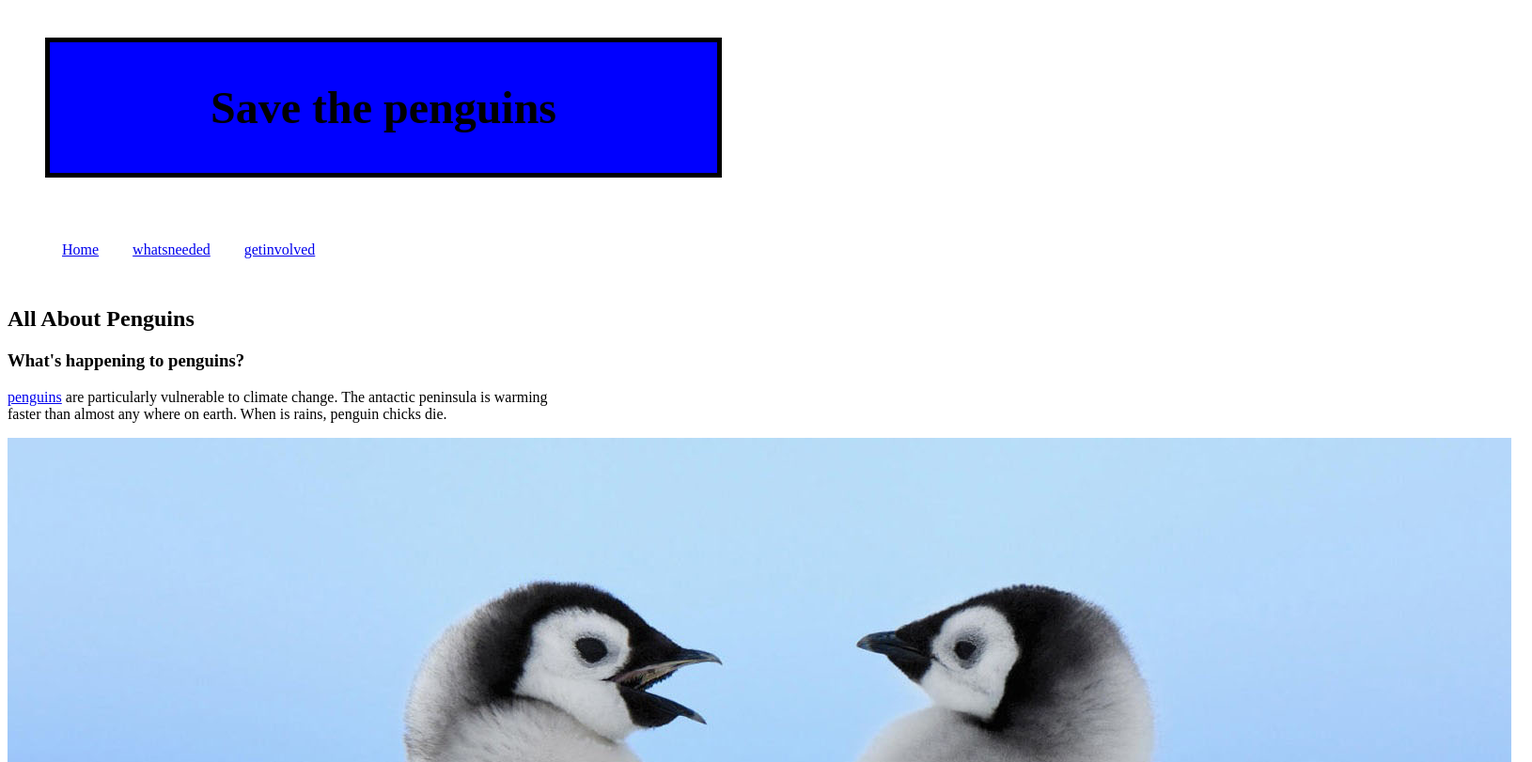
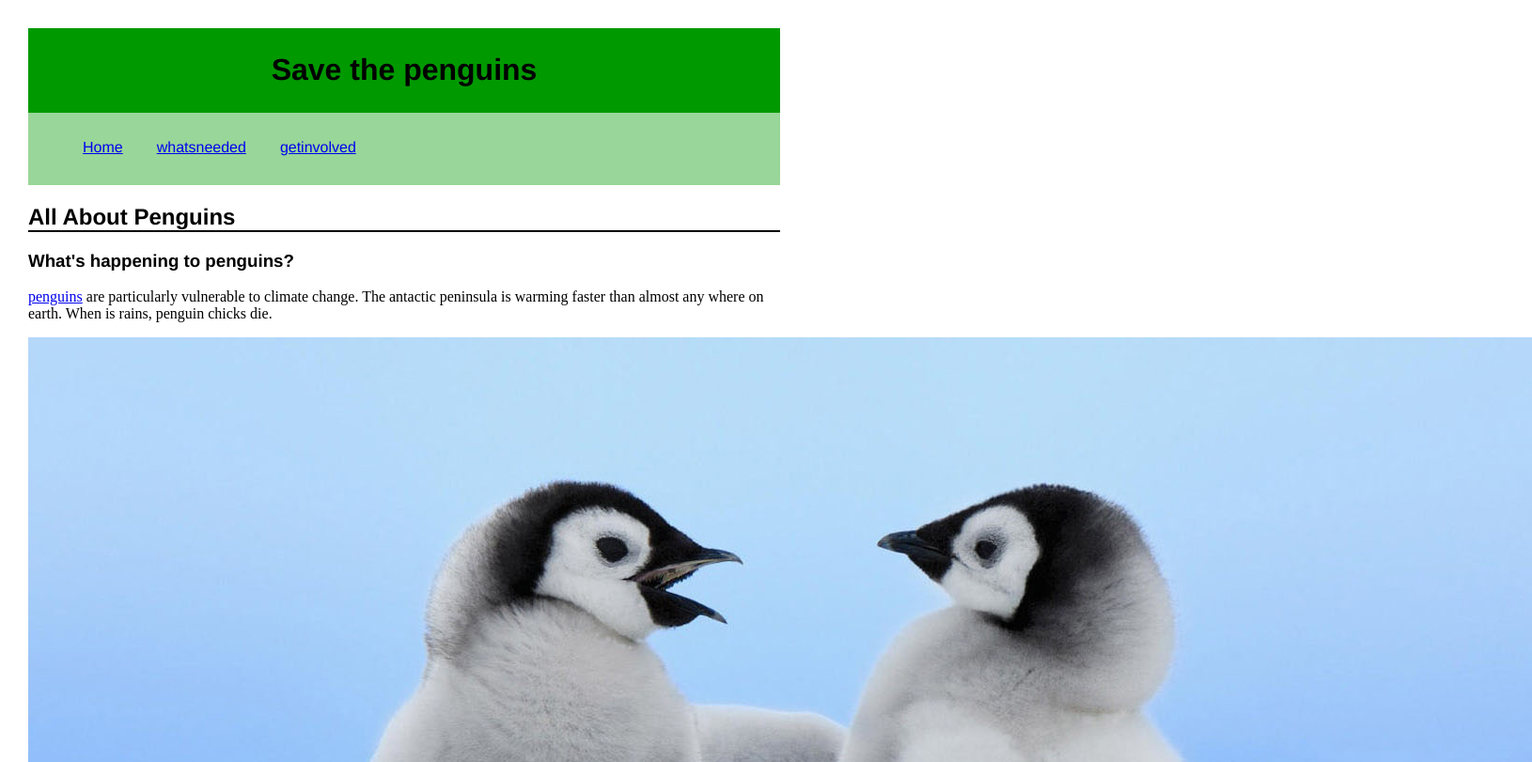
Before and after one commit to tsyuan541/tsyuan541.github.io, a plain HTML site: page index.html in a window 1280 px wide. Shown: the top 811 px of the page at 94% size, 1630 px wide, since content can reach past the window. Drawn offline with Linux system fonts and the light colour scheme.

Commit message:
Update index.css

```diff
--- a/index.css
+++ b/index.css
@@ -8,33 +8,29 @@ there are definitely some properties you should add!*/
     body {
        width: 800px;
        height: 100%;
-    }
-
-    .classyheadline {
-      color: orange;
+       margin: 30px;
+       backround-image: url("background.jpg")
     }
 
     header {
-        background-color: blue;
-        padding: 10px;
-        font-size: 24px;
+        background-color: #009900 ;
+        padding: 5px;
+        font-size: ;
         display: block;
-        margin: 40px;
-        text-align: center;
-        border: 5px solid black;
-
     }
     nav {
         float: left;
+        width: 800px;
+        background-color: #99d699;
     }
     nav ul {
-        padding: ;
         float: left;
-        border-bottom: ;
         list-style-type: none;
     }
     nav li {
         float: left;
+        font-family: Helvetica, Arial, sans-serif;
+
     }
     nav li a {
         display: block;
@@ -42,9 +38,25 @@ there are definitely some properties you should add!*/
         padding: 12px 18px 8px 18px;
         vertical-align: middle;
     }
-    a {
-        color: ;
+    p {
+      width: 800px;
     }
+    h1 {
+        font-family: Helvetica, Arial, sans-serif;
+        text-align: center;
+    }
+
+    h2 {
+      width: 800px;
+      /*text-align: center; */
+      font-family: Helvetica, Arial, sans-serif;
+      border-bottom: 2px solid #000000
+    }
+
+    h3 {
+      font-family: Helvetica, Arial, sans-serif;
+    }
+
     section {
         width: 73%;
         display: inline-block;
@@ -61,9 +73,19 @@ there are definitely some properties you should add!*/
         list-style-type: none;
     }
     footer {
+        padding: 20px;
         width: 790px;
-        background-color:;
-        color:;
+        background: #7fbf7f;
         clear: both;
         display: block;
     }
+    footer li {
+      list-style-type: none;
+      display: inline;
+      margin: 20px;
+    }
+  .spiffyimg {
+      float: left;
+      margin-right: 20px;
+      padding: 5px;
+    }
```
